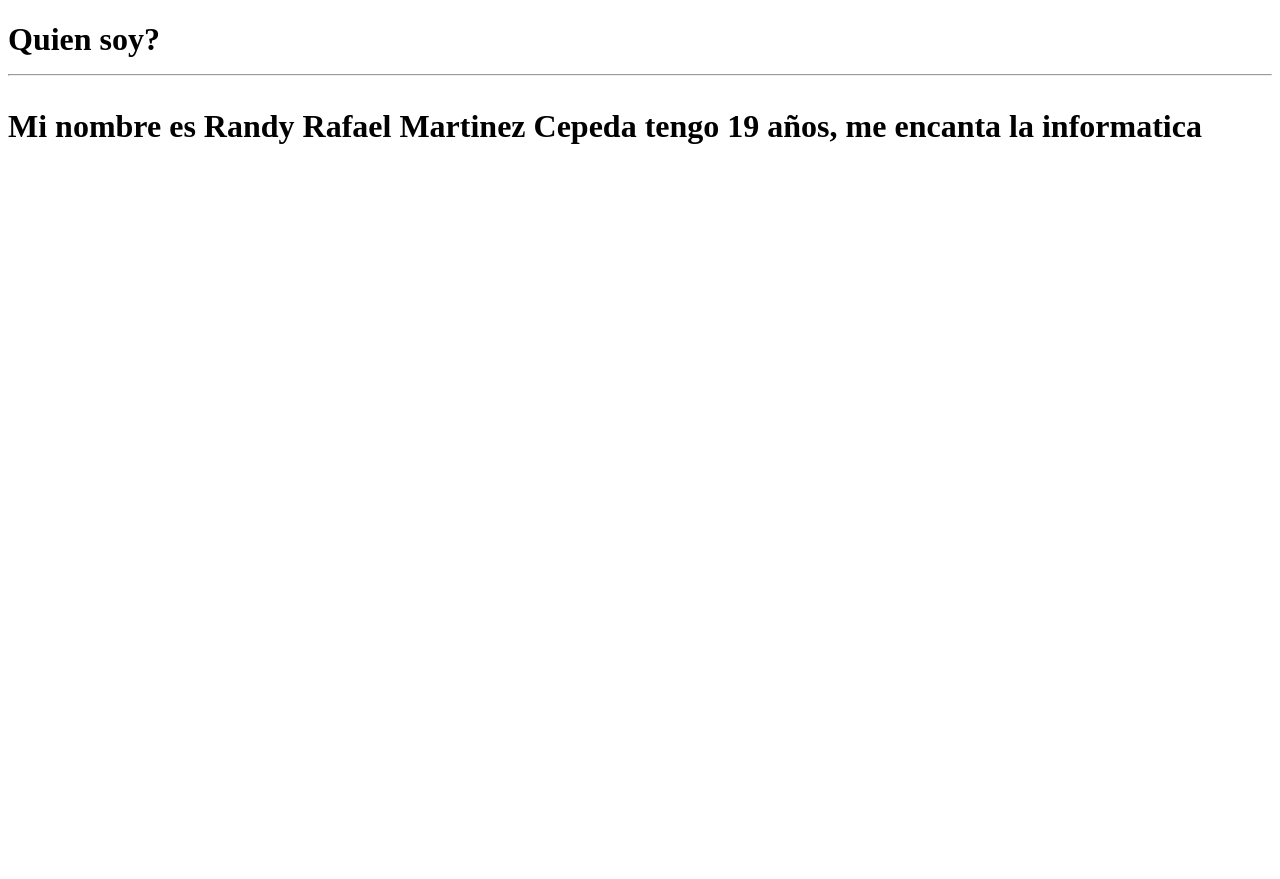
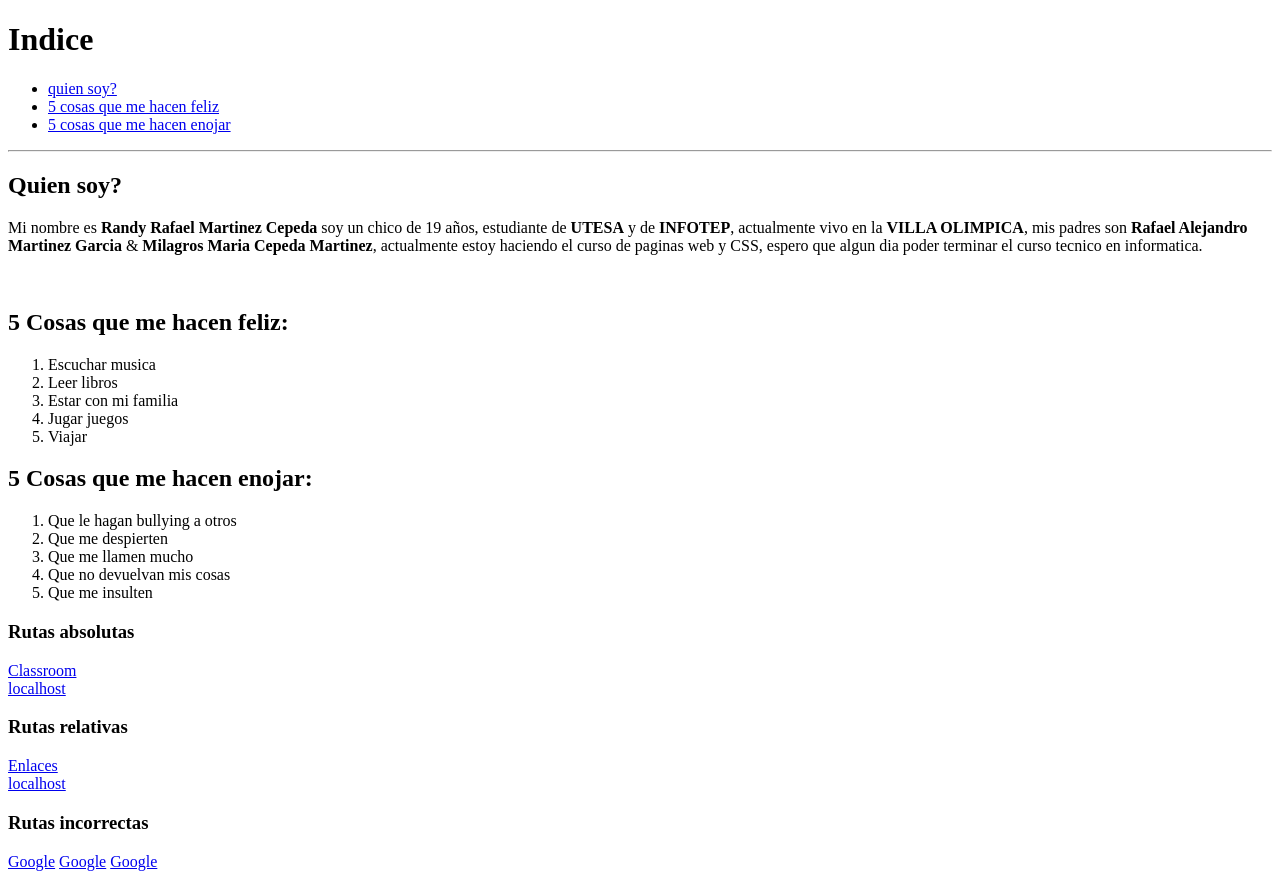
Before and after one commit to randymxd07/Paginas_Web_INFOTEP, a plain HTML site: page intro/Mi biografia.html in a window 1280 px wide. Before the commit the page ends 800 px from the top, so only its background shows below. Drawn offline with Linux system fonts and the light colour scheme.

Commit message:
probamos los enlaces

```diff
--- a/intro/Mi biografia.html
+++ b/intro/Mi biografia.html
@@ -7,11 +7,50 @@
     <title>Randy Martinez</title>
 </head>
 <body>
-    <h1>
-    Quien soy?
+    <h1>Indice</h1>
+    <ul>
+        <li><a href="#yo">quien soy?</a></li>
+        <li><a href="#feliz">5 cosas que me hacen feliz</a></li>
+        <li><a href="#enojar">5 cosas que me hacen enojar</a></li>
+    </ul>
     <hr>
-        <p>Mi nombre es <strong>Randy Rafael Martinez Cepeda</strong> tengo 19 años, me encanta la informatica</p>
-        <h2></h2>
-    </h1>
+    <h2 id="yo">Quien soy?</h2>
+    <p>Mi nombre es <strong>Randy Rafael Martinez Cepeda</strong>
+    soy un chico de 19 años, estudiante de <b>UTESA</b> y de <b>INFOTEP</b>,
+    actualmente vivo en la <b>VILLA OLIMPICA</b>, mis padres son
+    <b>Rafael Alejandro Martinez Garcia</b> & <b>Milagros Maria Cepeda Martinez</b>, actualmente
+    estoy haciendo el curso de paginas web y CSS, espero que algun dia poder terminar el curso
+    tecnico en informatica.</p>
+    <br>
+    <h2 id="feliz">5 Cosas que me hacen feliz:</h2>
+    <ol>
+        <li>Escuchar musica</li>
+        <li>Leer libros</li>
+        <li>Estar con mi familia</li>
+        <li>Jugar juegos</li>
+        <li>Viajar</li>
+    </ol>
+    <h2 id="enojar">5 Cosas que me hacen enojar:</h2>
+    <ol>
+        <li>Que le hagan bullying a otros</li>
+        <li>Que me despierten</li>
+        <li>Que me llamen mucho</li>
+        <li>Que no devuelvan mis cosas</li>
+        <li>Que me insulten</li>
+    </ol>
+
+    <h3>Rutas absolutas</h3>
+    <a href="https://classroom.google.com/u/0/h?hl=es">Classroom</a><br>
+    <a href="https://localhost">localhost</a>
+
+    <h3>Rutas relativas</h3>
+    <a href="enlaces.html">Enlaces</a><br>
+    <a href="/">localhost</a>
+
+    <h3>Rutas incorrectas</h3>
+    <a href="google.com">Google</a>
+    <a href="www.google.com">Google</a>
+    <a href="//google.com">Google</a>
+
 </body>
 </html>
```
Also changed, not shown: intro/emmet.html (+1 -1 lines), intro/enlaces.html (+2 -3 lines).
